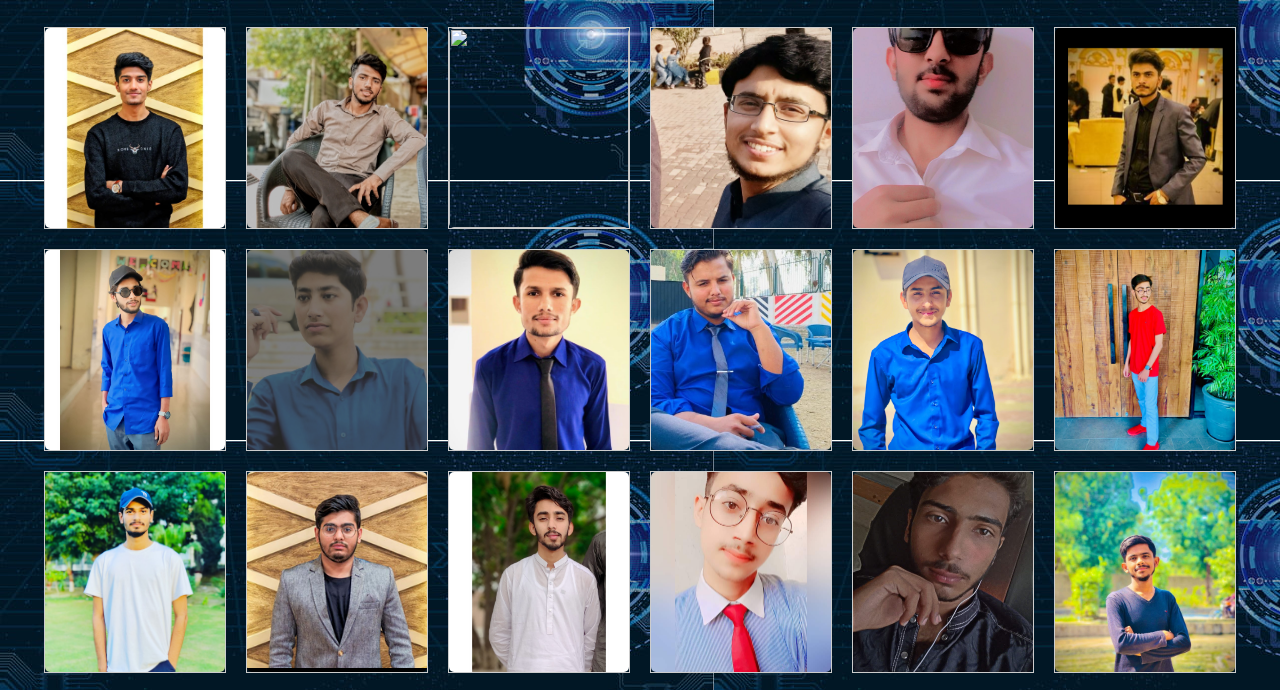
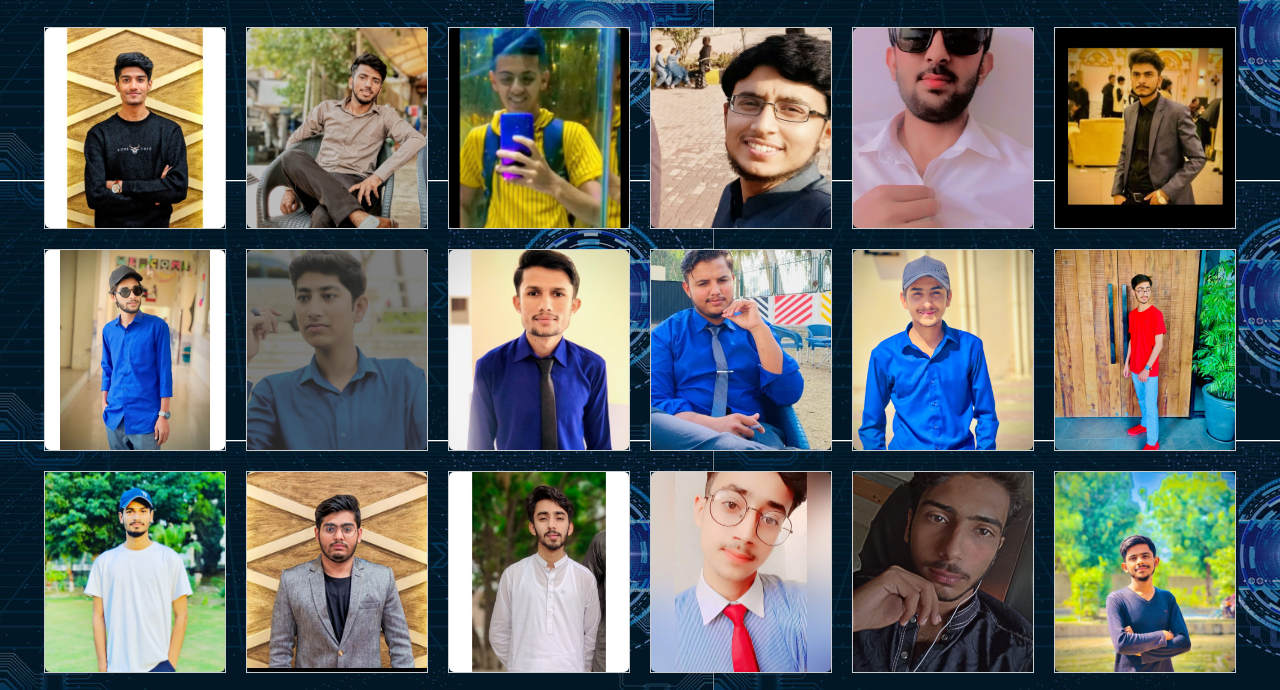
Before and after one commit to sheezzi/se.m2, a plain HTML site: page gallery.html in a window 1280 px wide. Shown: the part 80-770 px from the top of the page. Drawn offline with Linux system fonts and the light colour scheme.

Commit message:
Update gallery.html

```diff
--- a/gallery.html
+++ b/gallery.html
@@ -14,7 +14,7 @@
       <img src="user_images/aliraza.jpg" onclick="openFullView('user_images/aliraza.jpg', 'ALI RAZA')">
     </div>
      <div class="gallery-item">
-      <img src="user_images/salim.pmg" onclick="openFullView('user_images/salim.png', 'MOHAMMA SALEM')">
+      <img src="user_images/salim.png" onclick="openFullView('user_images/salim.png', 'MOHAMMA SALEM')">
     </div>
     <div class="gallery-item">
       <img src="user_images/daim.jpg" onclick="openFullView('user_images/daim.jpg', 'MUHAMMAD DAIM')">
```
